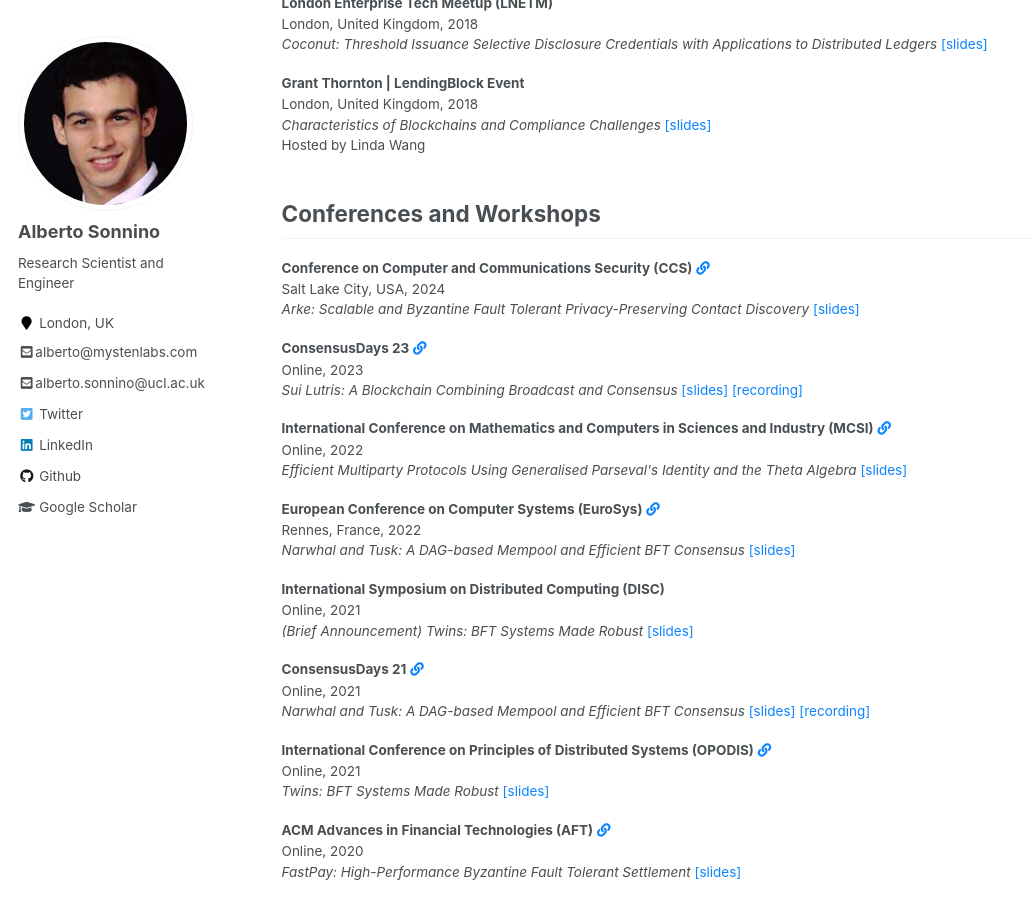
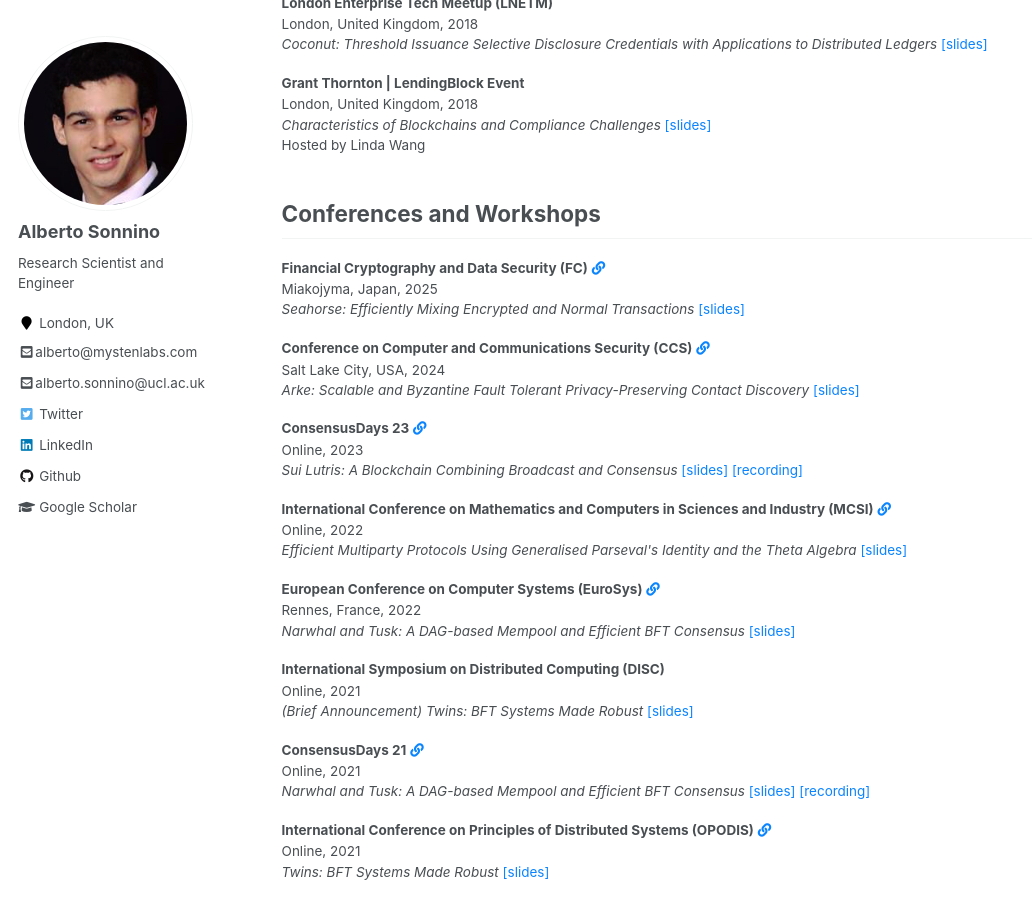
Before and after one commit to asonnino/asonnino.github.io, a Jekyll site: the page built from _pages/talks.md, in a window 1280 px wide and 900 px high, scrolled down 3937 px. Shown: the whole window, without its empty margins (0-1032 px from the left). Built offline with Jekyll 4.4.1, drawn with Linux system fonts in a browser that asks for light colours.

Commit message:
feat: Add seahorse slides

```diff
--- a/_data/talks.json
+++ b/_data/talks.json
@@ -731,5 +731,17 @@
       "sui-whitepaper.pdf"
     ],
     "link": "https://netsec.ethz.ch/courses/netsec-2024"
+  },
+  {
+    "category": "conference",
+    "title": "Seahorse: Efficiently Mixing Encrypted and Normal Transactions",
+    "event": "Financial Cryptography and Data Security (FC)",
+    "location": "Miakojyma, Japan",
+    "date": 2025,
+    "slides": "seahorse-v1.pdf",
+    "papers": [
+      "seahorse.pdf",
+    ],
+    "link": "https://fc25.ifca.ai/program.html"
   }
 ]
```
Also changed, not shown: 1 other file.
